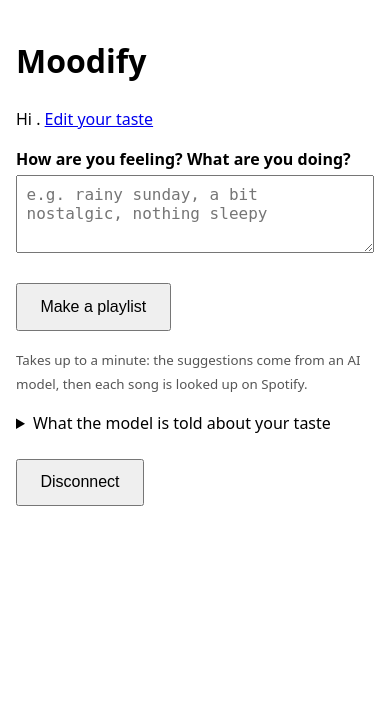
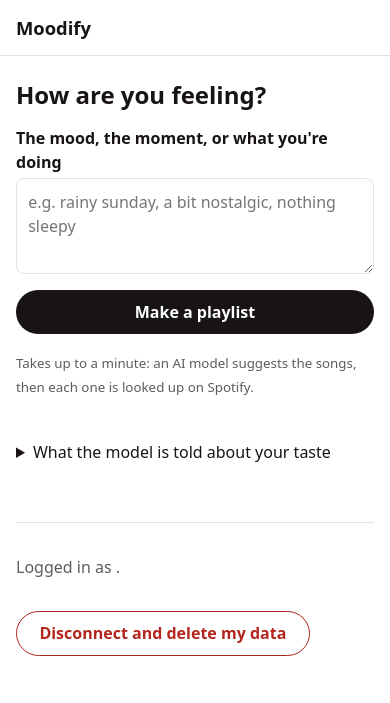
Before and after one commit to mishmish004/Moodify, a Python web app: template templates/index.html in a window 390 px wide. Shown: the top 703 px of the page. Run offline with Jinja, Linux system fonts and the light colour scheme; the template is opened without the code that fills it, so the values that code supplies are empty.

Commit message:
Phase 7: phone-first UI
- static/style.css: one stylesheet, light and dark, 16px inputs and
  44px tap targets
- login.html: what Moodify does, what goes to OpenAI, what is stored
  and how to delete it. GET /login renders it; the button POSTs to
  /login, which starts OAuth (prefetchers can't burn the state)
- /history lists every playlist; home shows the last 5
- Spotify attribution per the design guidelines: official logo and icon
  files, full logo + OPEN SPOTIFY on playlists, the icon on every track
  and playlist row, each row linking to open.spotify.com
- Mood form submits once (a double tap would make two playlists)
- Login errors, disconnect and queue results use the HTML message page
- Manual phone run still to do

Co-Authored-By: Claude Opus 5.5 <noreply@anthropic.com>

```diff
--- a/src/playlists.py
+++ b/src/playlists.py
@@ -23,7 +23,10 @@ def get(playlist_id: int, spotify_id: str) -> Optional[sqlite3.Row]:
 
 
 def recent(spotify_id: str, limit: int = 5) -> list[sqlite3.Row]:
+    """Newest first, with track_count. limit=-1 means all of them (SQLite's "no limit")."""
     with get_conn() as conn:
         return conn.execute(
-            "SELECT * FROM playlists WHERE spotify_id = ? ORDER BY id DESC LIMIT ?", (spotify_id, limit)
+            "SELECT *, json_array_length(track_uris_json) AS track_count FROM playlists"
+            " WHERE spotify_id = ? ORDER BY id DESC LIMIT ?",
+            (spotify_id, limit),
         ).fetchall()
--- a/src/spotify/client.py
+++ b/src/spotify/client.py
@@ -29,6 +29,11 @@ class Track:
     name: str
     artists: tuple[str, ...]
     duration_ms: int
+
+    @property
+    def url(self) -> str:
+        """open.spotify.com link: Spotify's guidelines want every track shown to link back."""
+        return "https://open.spotify.com/track/" + self.uri.rsplit(":", 1)[-1]
 
 
 @dataclass(frozen=True)
--- /dev/null
+++ b/static/style.css
@@ -0,0 +1,89 @@
+/* The only stylesheet. Phone first: one column, 16px inputs (iOS zooms into anything smaller), 44px tap targets. */
+
+:root {
+  --bg: #fff;
+  --text: #191414;
+  --muted: #5c5c5c;
+  --line: #e2e2e2;
+  --accent: #191414;
+  --accent-text: #fff;
+  --danger: #b3261e;
+  color-scheme: light dark;
+}
+
+@media (prefers-color-scheme: dark) {
+  :root {
+    --bg: #121212;
+    --text: #f2f2f2;
+    --muted: #a7a7a7;
+    --line: #2e2e2e;
+    --accent: #f2f2f2;
+    --accent-text: #121212;
+    --danger: #f2b8b5;
+  }
+}
+
+* { box-sizing: border-box; }
+
+body {
+  margin: 0;
+  background: var(--bg);
+  color: var(--text);
+  font: 16px/1.5 system-ui, -apple-system, "Helvetica Neue", Helvetica, Arial, sans-serif;
+}
+
+header, main { max-width: 40rem; margin: 0 auto; padding: 0 1rem; }
+header { display: flex; align-items: center; justify-content: space-between; min-height: 3.5rem; border-bottom: 1px solid var(--line); }
+header nav { display: flex; gap: 1rem; }
+header a { color: var(--text); text-decoration: none; display: inline-block; padding: .5rem 0; }
+.brand { font-weight: 700; font-size: 1.15rem; }
+main { padding-bottom: 3rem; }
+
+h1 { font-size: 1.5rem; line-height: 1.25; margin: 1.5rem 0 .5rem; overflow-wrap: anywhere; }
+h2 { font-size: 1.15rem; margin: 2rem 0 .5rem; }
+a { color: inherit; }
+small, .muted { color: var(--muted); }
+.hint { display: block; margin-top: .4rem; }
+
+label { display: block; margin-top: 1rem; font-weight: 600; }
+input, select, textarea {
+  display: block; width: 100%; margin-top: .25rem; padding: .7rem;
+  font: inherit; font-weight: 400; color: inherit; background: var(--bg);
+  border: 1px solid var(--line); border-radius: .5rem;
+}
+textarea { resize: vertical; }
+
+button, .button {
+  display: inline-block; min-height: 2.75rem; margin-top: 1rem; padding: .6rem 1.4rem;
+  font: inherit; font-weight: 600; text-decoration: none; cursor: pointer;
+  color: var(--accent-text); background: var(--accent); border: 0; border-radius: 2rem;
+}
+button:disabled { opacity: .6; cursor: progress; }
+button.quiet { color: var(--danger); background: none; border: 1px solid currentColor; }
+.wide { width: 100%; }
+
+/* Spotify's guidelines: official logo files, black on light backgrounds and white on dark ones.
+   Inverting the black file gives exactly the white one. Logo ≥70px wide, icon ≥21px. */
+.spotify-logo { height: 24px; width: auto; vertical-align: middle; }
+.spotify-icon { height: 22px; width: auto; vertical-align: middle; }
+@media (prefers-color-scheme: dark) {
+  .spotify-logo, .spotify-icon { filter: invert(1); }
+}
+
+/* "OPEN SPOTIFY": the full logo with clear space of half the icon height around it */
+.open-spotify {
+  display: inline-flex; align-items: center; gap: 12px; min-height: 2.75rem; margin-top: 1rem; padding: 0 1rem;
+  border: 1px solid var(--line); border-radius: 2rem; text-decoration: none; font-weight: 700; letter-spacing: .03em;
+}
+
+/* One link per row. min-height 44px leaves the 22px icon its clear space of half its height above and below */
+.list { list-style: none; margin: 0; padding: 0; }
+.list li { border-bottom: 1px solid var(--line); }
+.list a { display: flex; align-items: center; gap: .75rem; min-height: 44px; padding: .5rem 0; text-decoration: none; }
+.list .what { flex: 1; min-width: 0; overflow-wrap: anywhere; }
+.list .what small { display: block; }
+.list .n { color: var(--muted); min-width: 1.5rem; text-align: right; }
+
+details { margin-top: 2rem; }
+summary { cursor: pointer; padding: .6rem 0; }
+footer.page { margin-top: 3rem; padding-top: 1rem; border-top: 1px solid var(--line); }
--- /dev/null
+++ b/templates/_spotify.html
@@ -0,0 +1,23 @@
+{# Spotify's design guidelines: Spotify metadata always comes with the Spotify logo and links back to Spotify.
+   The full logo goes next to playlists; the icon alone is allowed where there's no room, so track rows get the icon. #}
+
+{% macro logo() -%}
+<img class="spotify-logo" src="/static/spotify-logo.svg" alt="Spotify" width="88" height="24">
+{%- endmacro %}
+
+{% macro icon() -%}
+<img class="spotify-icon" src="/static/spotify-icon.svg" alt="on Spotify" width="23" height="22">
+{%- endmacro %}
+
+{% macro open_spotify(url) -%}
+<a class="open-spotify" href="{{ url }}">{{ logo() }}<span>OPEN SPOTIFY</span></a>
+{%- endmacro %}
+
+{# Rows from the playlists table, with track_count #}
+{% macro playlist_list(rows) -%}
+<ul class="list">
+  {% for p in rows %}
+  <li><a href="{{ p.spotify_url }}"><span class="what">{{ p.prompt }}<small>{{ p.created_at[:10] }} · {{ p.track_count }} track{{ "" if p.track_count == 1 else "s" }}</small></span>{{ icon() }}</a></li>
+  {% endfor %}
+</ul>
+{%- endmacro %}
--- a/templates/base.html
+++ b/templates/base.html
@@ -4,16 +4,27 @@
   <meta charset="utf-8">
   <meta name="viewport" content="width=device-width, initial-scale=1">
   <title>{% block title %}Moodify{% endblock %}</title>
-  {# Phase 7 moves this into a static CSS file #}
-  <style>
-    body { font-family: system-ui, sans-serif; max-width: 40rem; margin: 0 auto; padding: 1rem; line-height: 1.5; }
-    label { display: block; margin-top: 1rem; font-weight: 600; }
-    input, select, textarea { width: 100%; box-sizing: border-box; padding: .6rem; font-size: 1rem; margin-top: .25rem; }
-    button { margin-top: 1.5rem; padding: .8rem 1.4rem; font-size: 1rem; }
-    small { font-weight: normal; color: #555; }
-  </style>
+  <link rel="stylesheet" href="/static/style.css">
+  <link rel="icon" href="data:,">
 </head>
 <body>
-  {% block content %}{% endblock %}
+  <header>
+    <a class="brand" href="/">Moodify</a>
+    {% if user %}
+    <nav><a href="/">New playlist</a><a href="/history">History</a></nav>
+    {% endif %}
+  </header>
+  <main>
+    {% block content %}{% endblock %}
+  </main>
+  <script>
+    // Forms with data-busy submit once: a double tap on "Make a playlist" would make two.
+    // pageshow puts the button back when the page returns from the back/forward cache.
+    for (const form of document.querySelectorAll("form[data-busy]")) {
+      const button = form.querySelector("button"), label = button.textContent;
+      form.addEventListener("submit", () => { button.disabled = true; button.textContent = form.dataset.busy; });
+      addEventListener("pageshow", () => { button.disabled = false; button.textContent = label; });
+    }
+  </script>
 </body>
 </html>
--- a/templates/index.html
+++ b/templates/index.html
@@ -1,27 +1,31 @@
 {% extends "base.html" %}
+{% from "_spotify.html" import logo, playlist_list %}
 {% block content %}
-<h1>Moodify</h1>
-<p>Hi {{ user.display_name or user.spotify_id }}. <a href="/onboarding">Edit your taste</a></p>
-<form method="post" action="/playlist">
-  <label>How are you feeling? What are you doing?
-    <textarea name="mood" required maxlength="300" rows="3" placeholder="e.g. rainy sunday, a bit nostalgic, nothing sleepy"></textarea>
-  </label>
-  <button type="submit">Make a playlist</button>
+<h1>How are you feeling?</h1>
+<form method="post" action="/playlist" data-busy="Making your playlist…">
+  <label for="mood">The mood, the moment, or what you're doing</label>
+  <textarea id="mood" name="mood" required maxlength="300" rows="3" placeholder="e.g. rainy sunday, a bit nostalgic, nothing sleepy"></textarea>
+  <button type="submit" class="wide">Make a playlist</button>
 </form>
-<p><small>Takes up to a minute: the suggestions come from an AI model, then each song is looked up on Spotify.</small></p>
+<p><small>Takes up to a minute: an AI model suggests the songs, then each one is looked up on Spotify.</small></p>
+
 {% if recent %}
 <h2>Recent playlists</h2>
-<ul>
-  {% for p in recent %}
-  <li><a href="{{ p.spotify_url }}">{{ p.prompt }}</a> <small>{{ p.created_at }}</small></li>
-  {% endfor %}
-</ul>
+{{ playlist_list(recent) }}
+<p><a href="/history">All your playlists</a></p>
 {% endif %}
+
 <details>
   <summary>What the model is told about your taste</summary>
   <p><small>{{ summary }}</small></p>
+  <p><small>Top artists and tracks from</small> {{ logo() }}</p>
+  <p><a href="/onboarding">Change your answers</a></p>
 </details>
-<form method="post" action="/disconnect" onsubmit="return confirm('Delete your Moodify data?')">
-  <button type="submit">Disconnect</button>
-</form>
+
+<footer class="page">
+  <p class="muted">Logged in as {{ user.display_name or user.spotify_id }}.</p>
+  <form method="post" action="/disconnect" onsubmit="return confirm('Delete everything Moodify stored about you?')">
+    <button type="submit" class="quiet">Disconnect and delete my data</button>
+  </form>
+</footer>
 {% endblock %}
--- a/templates/message.html
+++ b/templates/message.html
@@ -1,6 +1,9 @@
 {% extends "base.html" %}
+{% from "_spotify.html" import open_spotify %}
+{% block title %}Moodify · {{ title }}{% endblock %}
 {% block content %}
 <h1>{{ title }}</h1>
 <p>{{ text }}</p>
-<p><a href="/">Back</a></p>
+{% if spotify_url %}{{ open_spotify(spotify_url) }}{% endif %}
+<p><a class="button" href="/">Back</a></p>
 {% endblock %}
--- a/templates/onboarding.html
+++ b/templates/onboarding.html
@@ -29,6 +29,6 @@
   <label>Anything to avoid <small>(optional)</small>
     <input name="avoid" maxlength="200" value="{{ answers.avoid or '' }}" placeholder="e.g. no country, nothing explicit">
   </label>
-  <button type="submit">Save</button>
+  <button type="submit" class="wide">Save</button>
 </form>
 {% endblock %}
```
Also changed, not shown: plan.md (+10 -9 lines), src/main.py (+38 -20 lines), templates/history.html (added, +11 -0 lines), templates/login.html (added, +18 -0 lines), templates/playlist.html (+9 -8 lines), tests/test_p0_reset.py (+3 -1 lines), tests/test_p2_auth.py (+1 -1 lines), tests/test_p4_taste.py (+1 -1 lines), tests/test_p6_playlist.py (+1 -1 lines), tests/test_p7_ui.py (added, +179 -0 lines), static/spotify-icon.svg (added), static/spotify-logo.svg (added).
